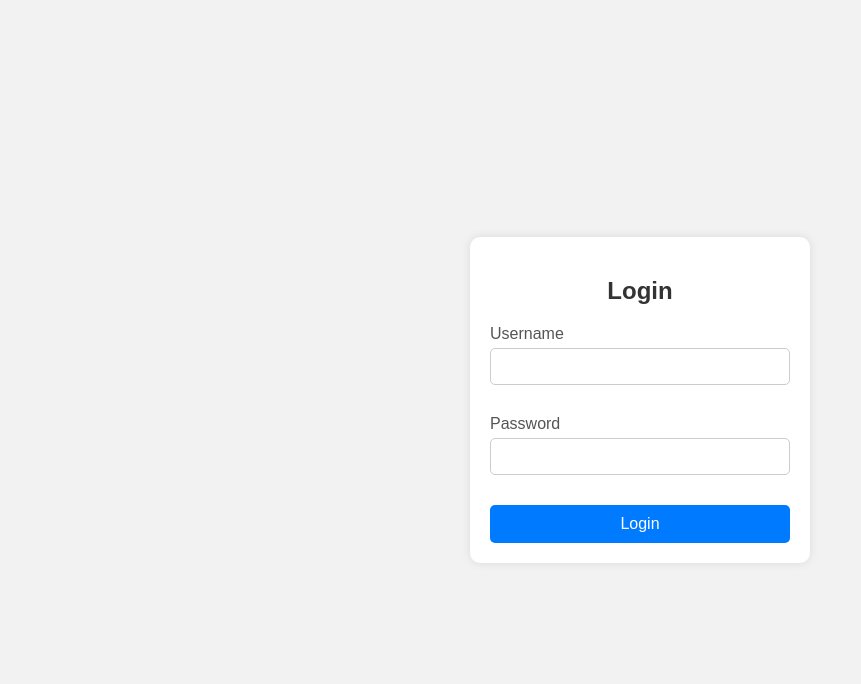
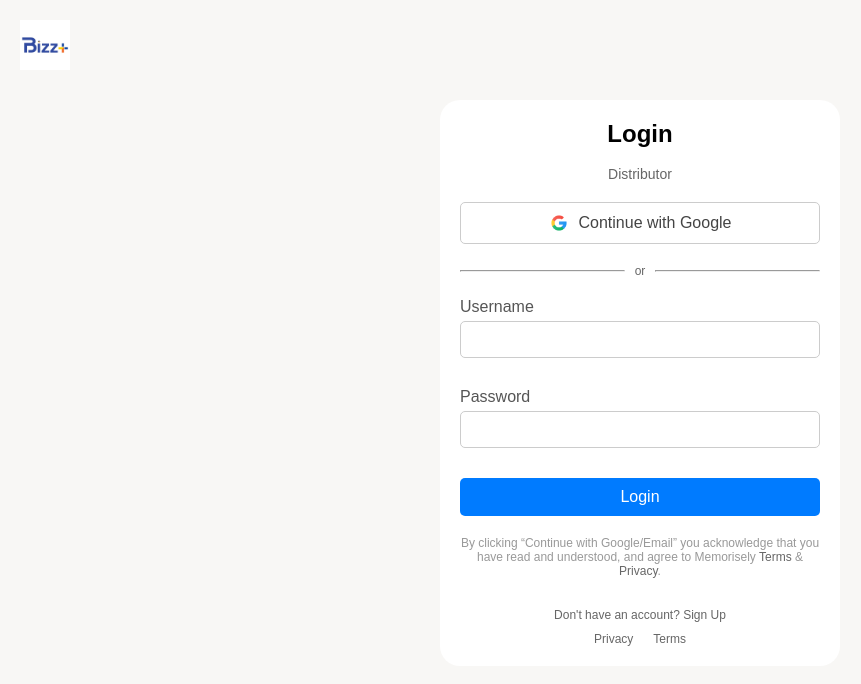
Before and after one commit to Dibyadipan/BizzPlus, a plain HTML site: page frontend/login.html in a window 1280 px wide. Shown: the whole page, without its empty margins (0-861 px from the left). Drawn offline with Linux system fonts and the light colour scheme.

Commit message:
fixed login3 added backend

```diff
--- a/frontend/login.css
+++ b/frontend/login.css
@@ -1,26 +1,91 @@
+
+* {
+    margin: 0;
+    padding: 0;
+    box-sizing: border-box;
+}
+
 body {
     font-family: Arial, sans-serif;
+    background-color: #f8f7f5;
     display: flex;
     justify-content: center;
-    align-items: center;
-    height: 100vh;
-    background-color: #f2f2f2;
+    align-items: flex-start;
+    min-height: 100vh;
     margin: 0;
+}
+
+.header {
+    position: absolute;
+    top: 20px;
+    left: 20px;
+}
+
+.logo img {
+    width: 50px;
 }
 
 .login-container {
     background-color: #fff;
+    border-radius: 20px;
+    text-align: center;
+    max-width: 400px;
+    width: 100%;
     padding: 20px;
-    border-radius: 10px;
-    box-shadow: 0 0 10px rgba(0, 0, 0, 0.1);
-    width: 300px;
-    text-align: center;
+    margin-top: 100px;
 }
 
-.login-container h2 {
+.login-form h1 {
+    font-size: 24px;
+    margin-bottom: 10px;
+}
+
+.description {
+    font-size: 14px;
+    color: #666;
     margin-bottom: 20px;
-    color: #333;
 }
+
+.google-btn {
+    display: flex;
+    justify-content: center;
+    align-items: center;
+    background-color: white;
+    color: #444;
+    border: 1px solid #ccc;
+    padding: 10px;
+    border-radius: 5px;
+    width: 100%;
+    cursor: pointer;
+    margin-bottom: 20px;
+}
+
+.google-btn img {
+    width: 20px;
+    margin-right: 10px;
+}
+
+
+.separator {
+    display: flex;
+    align-items: center;
+    margin: 20px 0;
+    color: #666;
+}
+
+.separator .line {
+    flex: 1;
+    height: 1px;
+    background-color: #ccc;
+}
+
+.separator span {
+    padding: 0 10px;
+    font-size: 12px;
+}
+
+
+
 
 .input-group {
     margin-bottom: 30px;
@@ -55,3 +120,61 @@ button {
 button:hover {
     background-color: #0056b3;
 }
+
+.email-btn {
+    background-color: #ccc; /* Disabled color */
+    color: white;
+    padding: 10px;
+    border-radius: 5px;
+    cursor: not-allowed; /* Disabled state */
+    border: none;
+    font-size: 16px;
+    margin-top: 10px;
+    transition: background-color 0.3s;
+}
+
+.email-btn:enabled {
+    cursor: pointer;
+}
+
+
+
+
+
+
+.terms-text {
+    font-size: 12px;
+    color: #999;
+    margin-top: 20px;
+}
+
+.terms-text a {
+    color: #666;
+    text-decoration: none;
+}
+
+.terms-text a:hover {
+    text-decoration: underline;
+}
+
+.footer {
+    margin-top: 30px;
+    font-size: 12px;
+    color: #666;
+}
+
+.footer a {
+    color: #666;
+    text-decoration: none;
+}
+
+.footer-links {
+    margin-top: 10px;
+    display: flex;
+    justify-content: center;
+    gap: 20px;
+}
+
+.footer-links a:hover {
+    text-decoration: underline;
+}
--- a/frontend/login.html
+++ b/frontend/login.html
@@ -1,14 +1,33 @@
+
 <!DOCTYPE html>
 <html lang="en">
 <head>
     <meta charset="UTF-8">
     <meta name="viewport" content="width=device-width, initial-scale=1.0">
-    <title>Login</title>
+    <title>Sign Up</title>
     <link rel="stylesheet" href="login.css">
 </head>
 <body>
+    <div class="header">
+        <div class="logo">
+            <img src="/frontend/imgs/logo.jpg" alt="Logo">
+        </div>
+    </div>
+
     <div class="login-container" id="login">
+        <div class="signup-form">
             <h2>Login</h2>
+            <br>
+            <p class="description">Distributor</p>
+
+            <button class="google-btn">
+                <img src="/Assets_BizzPlus/Assets/Memorisely/Static/google-icon.png" alt="Google Icon"> Continue with Google
+            </button>
+
+            <div class="separator">
+                <hr class="line"><span>or</span><hr class="line">
+            </div>
+
             <form id="login-form">
                 <div class="input-group">
                     <label for="login-username">Username</label>
@@ -20,7 +39,20 @@
                 </div>
                 <button type="submit">Login</button>
             </form>
+
+            <p class="terms-text">By clicking “Continue with Google/Email” you acknowledge that you have read and understood, and agree to Memorisely <a href="#">Terms</a> & <a href="#">Privacy</a>.</p>
         </div>
+
+        <div class="footer">
+            <span>Don't have an account?</span>
+            <a href="#">Sign Up</a>
+            <div class="footer-links">
+                <a href="#">Privacy</a>
+                <a href="#">Terms</a>
+            </div>
+        </div>
+    </div>
+
     <script src="login.js"></script>
 </body>
 </html>
```
Lines whose indentation alone changed are shown as unchanged.
